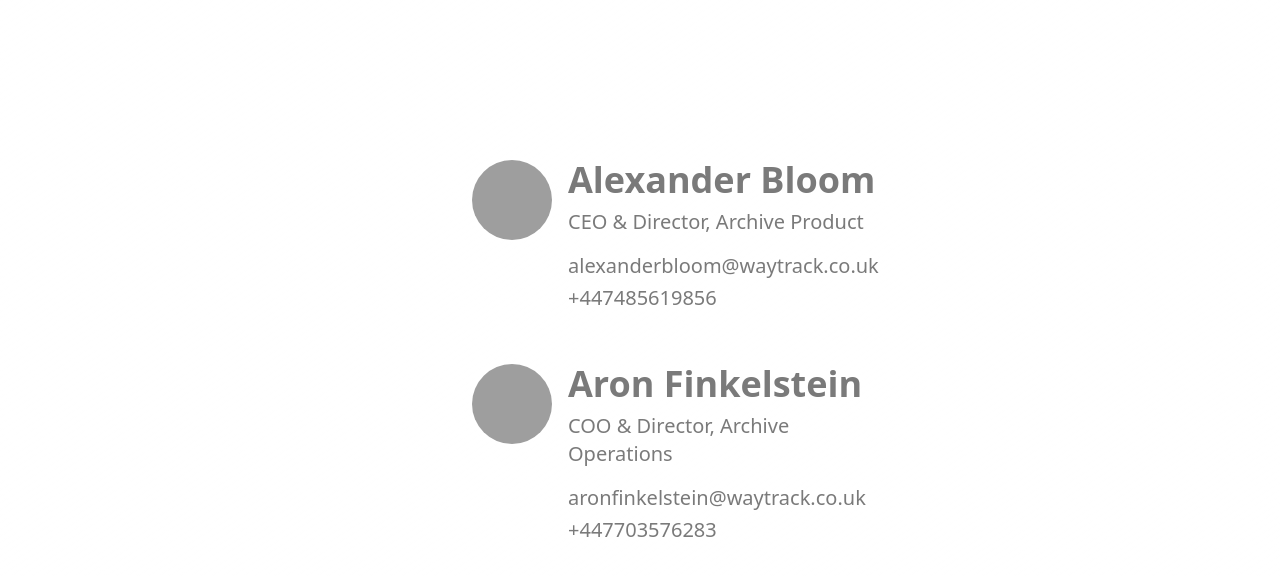
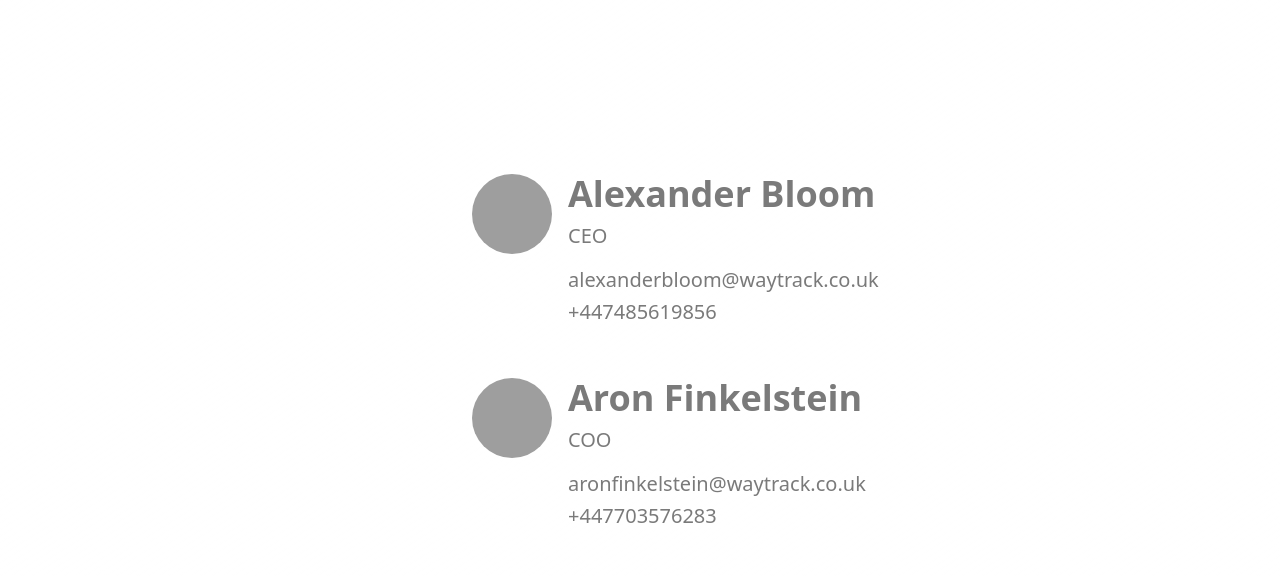
Before and after one commit to waytrack-uk/waytrack-site, an Astro site: page /contact in a window 1280 px wide. Shown: the part 62-638 px from the top of the page. Built offline with nearby package versions, Linux system fonts and the light colour scheme; Astro itself is replaced by a stand-in of ours; grey boxes are pictures that could not be loaded.

Commit message:
update roles

```diff
--- a/src/pages/contact.astro
+++ b/src/pages/contact.astro
@@ -5,14 +5,14 @@
 const contacts = [
     {
         name: "Alexander Bloom",
-        position: "CEO & Director, Archive Product",
+        position: "CEO",
         email: "alexanderbloom@waytrack.co.uk",
         phone: "+447485619856",
         imageUrl: "/alexanderbloom.png" // Replace with actual image path
     },
     {
         name: "Aron Finkelstein",
-        position: "COO & Director, Archive Operations",
+        position: "COO",
         email: "aronfinkelstein@waytrack.co.uk",
         phone: "+447703576283",
         imageUrl: "/aronfinkelstein.jpg" // Replace with actual image path
```
